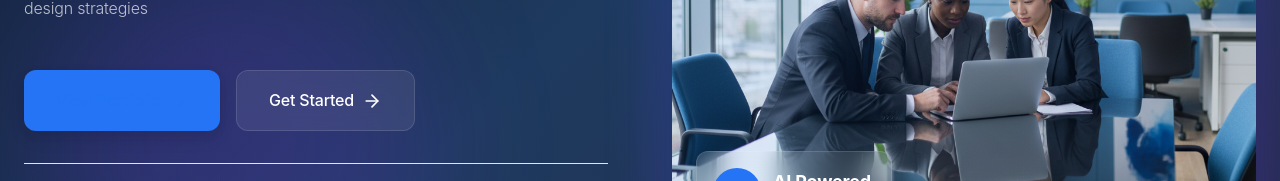
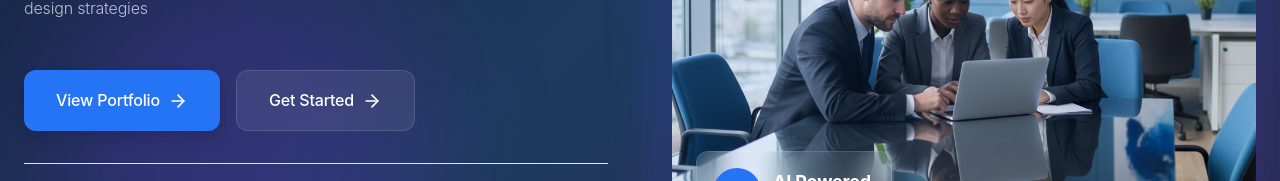
Before and after one commit to TNDIGITALMARK/3d774e69-6ad9-449f-880e-e7bd395f0abf, a Next.js app: page / in a window 1280 px wide. Shown: the part 582-763 px from the top of the page. Built offline with nearby package versions, Linux system fonts and the light colour scheme; no server answers.

Commit message:
Phoenix Agent implementation - Can you check any buttons that are blue and do not...

```diff
--- a/src/components/hero-section.tsx
+++ b/src/components/hero-section.tsx
@@ -48,7 +48,7 @@ export function HeroSection() {
             <div className="flex flex-col sm:flex-row gap-4 pt-4">
               <Link
                 href="/portfolio"
-                className="group inline-flex items-center justify-center gap-2 bg-primary hover:bg-primary-hover text-primary-foreground px-8 py-4 rounded-xl font-semibold transition-all duration-300 shadow-lg hover:shadow-xl hover:scale-105"
+                className="group inline-flex items-center justify-center gap-2 bg-primary hover:bg-primary-hover text-light px-8 py-4 rounded-xl font-semibold transition-all duration-300 shadow-lg hover:shadow-xl hover:scale-105"
               >
                 View Portfolio
                 <ArrowRight className="w-5 h-5 group-hover:translate-x-1 transition-transform" />
```
